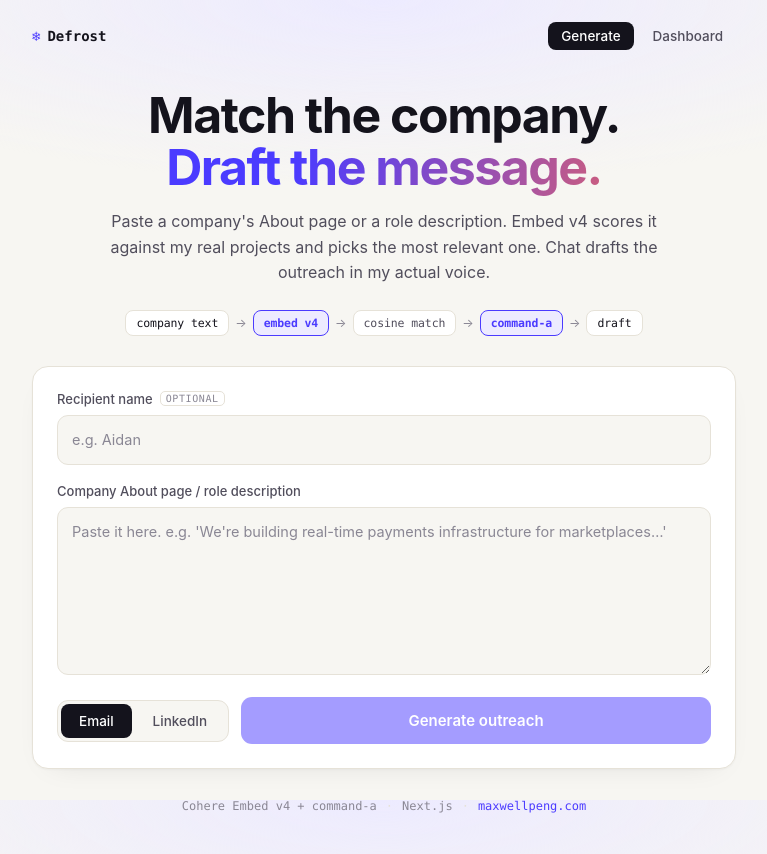
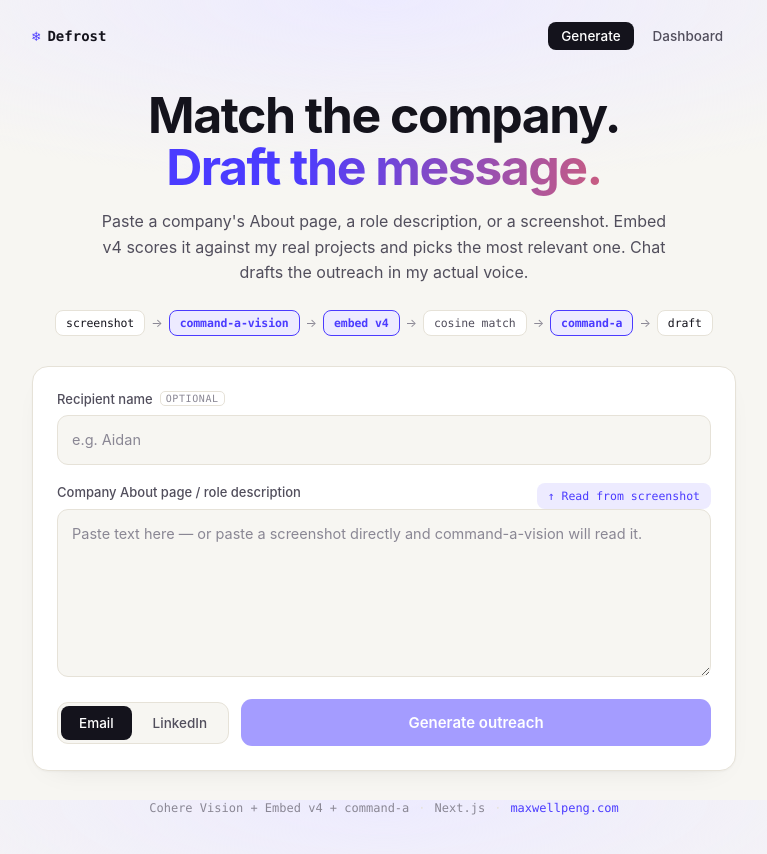
Before and after one commit to thecodemonki/defrost, a Next.js app: page / in a window 1280 px wide. Shown: the top 854 px of the page, without its empty margins (256-1023 px from the left). Built offline with nearby package versions, Linux system fonts and the light colour scheme.

Commit message:
screenshot feature

```diff
--- a/app/globals.css
+++ b/app/globals.css
@@ -352,3 +352,26 @@ textarea:focus, input:focus {
   .bar-fill, .result-card { transition: none; animation: none; }
   .dot { animation: none; }
 }
+
+/* ---------- Screenshot input ---------- */
+.label-row { display: flex; align-items: center; justify-content: space-between; gap: 10px; }
+.snap-btn {
+  font-family: var(--mono);
+  font-size: 11.5px;
+  font-weight: 500;
+  color: var(--accent);
+  background: var(--accent-soft);
+  border: 1px solid transparent;
+  border-radius: 8px;
+  padding: 5px 10px;
+  cursor: pointer;
+  transition: border-color 0.12s ease;
+}
+.snap-btn:hover { border-color: var(--accent); }
+.snap-btn:disabled { opacity: 0.6; cursor: default; }
+.reading-note {
+  font-family: var(--mono);
+  font-size: 11.5px;
+  color: var(--accent);
+  margin: 8px 0 0;
+}
--- a/app/page.tsx
+++ b/app/page.tsx
@@ -8,7 +8,8 @@ type Ranking = { name: string; score: number };
 type Result = { message: string; matchedProject: string; ranking: Ranking[] };
 
 const PIPELINE = [
-  { label: "company text", kind: "data" },
+  { label: "screenshot", kind: "data" },
+  { label: "command-a-vision", kind: "model" },
   { label: "embed v4", kind: "model" },
   { label: "cosine match", kind: "op" },
   { label: "command-a", kind: "model" },
@@ -20,16 +21,59 @@ export default function Home() {
   const [recipientName, setRecipientName] = useState("");
   const [channel, setChannel] = useState<"email" | "linkedin">("email");
   const [loading, setLoading] = useState(false);
+  const [reading, setReading] = useState(false);
   const [error, setError] = useState("");
   const [result, setResult] = useState<Result | null>(null);
   const [copied, setCopied] = useState(false);
   const resultRef = useRef<HTMLDivElement>(null);
+  const fileRef = useRef<HTMLInputElement>(null);
 
   useEffect(() => {
     if (result && resultRef.current) {
       resultRef.current.scrollIntoView({ behavior: "smooth", block: "start" });
     }
   }, [result]);
+
+  function fileToDataUrl(file: File): Promise<string> {
+    return new Promise((resolve, reject) => {
+      const r = new FileReader();
+      r.onload = () => resolve(r.result as string);
+      r.onerror = () => reject(new Error("Couldn't read that file."));
+      r.readAsDataURL(file);
+    });
+  }
+
+  async function readScreenshot(file: File) {
+    if (!file.type.startsWith("image/")) return;
+    setReading(true);
+    setError("");
+    try {
+      const imageDataUrl = await fileToDataUrl(file);
+      const res = await fetch("/api/extract", {
+        method: "POST",
+        headers: { "Content-Type": "application/json" },
+        body: JSON.stringify({ imageDataUrl }),
+      });
+      const data = await res.json();
+      if (!res.ok) throw new Error(data.error || "Couldn't read the screenshot.");
+      setCompanyText(data.text);
+    } catch (e: any) {
+      setError(e.message);
+    } finally {
+      setReading(false);
+    }
+  }
+
+  function onPaste(e: React.ClipboardEvent) {
+    const img = Array.from(e.clipboardData.items).find((i) => i.type.startsWith("image/"));
+    if (img) {
+      const file = img.getAsFile();
+      if (file) {
+        e.preventDefault();
+        readScreenshot(file);
+      }
+    }
+  }
 
   async function generate() {
     setLoading(true);
@@ -80,9 +124,9 @@ export default function Home() {
           <span className="h1-accent">Draft the message.</span>
         </h1>
         <p className="lede">
-          Paste a company&apos;s About page or a role description. Embed v4 scores it against my
-          real projects and picks the most relevant one. Chat drafts the outreach in my actual
-          voice.
+          Paste a company&apos;s About page, a role description, or a screenshot. Embed v4 scores
+          it against my real projects and picks the most relevant one. Chat drafts the outreach in
+          my actual voice.
         </p>
 
         <div className="pipeline" aria-label="How it works">
@@ -95,6 +139,7 @@ export default function Home() {
         </div>
       </header>
 
+      {/* INPUT */}
       <section className="card">
         <div className="field">
           <label htmlFor="rn">Recipient name <span className="opt">optional</span></label>
@@ -108,13 +153,32 @@ export default function Home() {
         </div>
 
         <div className="field">
-          <label htmlFor="ct">Company About page / role description</label>
+          <div className="label-row">
+            <label htmlFor="ct">Company About page / role description</label>
+            <button
+              type="button"
+              className="snap-btn"
+              onClick={() => fileRef.current?.click()}
+              disabled={reading}
+            >
+              {reading ? "Reading…" : "↑ Read from screenshot"}
+            </button>
+            <input
+              ref={fileRef}
+              type="file"
+              accept="image/*"
+              hidden
+              onChange={(e) => e.target.files?.[0] && readScreenshot(e.target.files[0])}
+            />
+          </div>
           <textarea
             id="ct"
-            placeholder="Paste it here. e.g. 'We're building real-time payments infrastructure for marketplaces…'"
+            placeholder="Paste text here — or paste a screenshot directly and command-a-vision will read it."
             value={companyText}
             onChange={(e) => setCompanyText(e.target.value)}
+            onPaste={onPaste}
           />
+          {reading && <p className="reading-note">command-a-vision is reading the screenshot…</p>}
         </div>
 
         <div className="field-row">
@@ -125,13 +189,14 @@ export default function Home() {
           <button
             className="go"
             onClick={generate}
-            disabled={loading || companyText.trim().length < 20}
+            disabled={loading || reading || companyText.trim().length < 20}
           >
             {loading ? "Matching + drafting…" : "Generate outreach"}
           </button>
         </div>
       </section>
 
+      {/* LOADING */}
       {loading && (
         <div className="loading card">
           <span className="dot" />
@@ -141,12 +206,14 @@ export default function Home() {
         </div>
       )}
 
+      {/* ERROR */}
       {error && (
         <div className="err card">
-          <strong>Couldn&apos;t generate.</strong> {error}
+          <strong>Something went wrong.</strong> {error}
         </div>
       )}
 
+      {/* RESULT — slides in below */}
       {result && (
         <section className="card result-card" ref={resultRef}>
           <div className="match-head">
@@ -179,7 +246,7 @@ export default function Home() {
       )}
 
       <footer className="foot">
-        <span>Cohere Embed v4 + command-a</span>
+        <span>Cohere Vision + Embed v4 + command-a</span>
         <span className="foot-sep">·</span>
         <span>Next.js</span>
         <span className="foot-sep">·</span>
--- a/lib/cohere.ts
+++ b/lib/cohere.ts
@@ -72,3 +72,40 @@ export async function chat(system: string, user: string): Promise<string> {
   const text = data?.message?.content?.find((b: any) => b.type === "text")?.text;
   return (text ?? "").trim();
 }
+
+// ---- Vision: read a company screenshot into plain text ----
+// Uses command-a-vision-07-2025 (the text-only command-a can't take images).
+// Free on trial keys, up to 20 req/min.
+const VISION_MODEL = "command-a-vision-07-2025";
+
+export async function extractCompanyText(imageDataUrl: string): Promise<string> {
+  const res = await fetch(`${COHERE_BASE}/chat`, {
+    method: "POST",
+    headers: headers(),
+    body: JSON.stringify({
+      model: VISION_MODEL,
+      messages: [
+        {
+          role: "user",
+          content: [
+            {
+              type: "text",
+              text:
+                "This is a screenshot of a company's website or LinkedIn page. Read it and write a clean plain-text description of what the company does: their mission, product, and focus. Output only that description as one or two paragraphs — no preamble, no markdown, no commentary.",
+            },
+            { type: "image_url", image_url: { url: imageDataUrl } },
+          ],
+        },
+      ],
+    }),
+  });
+
+  if (!res.ok) {
+    const detail = await res.text();
+    throw new Error(`Cohere vision failed (${res.status}): ${detail}`);
+  }
+
+  const data = await res.json();
+  const text = data?.message?.content?.find((b: any) => b.type === "text")?.text;
+  return (text ?? "").trim();
+}
```
Also changed, not shown: app/api/extract/route.ts (added, +30 -0 lines).
